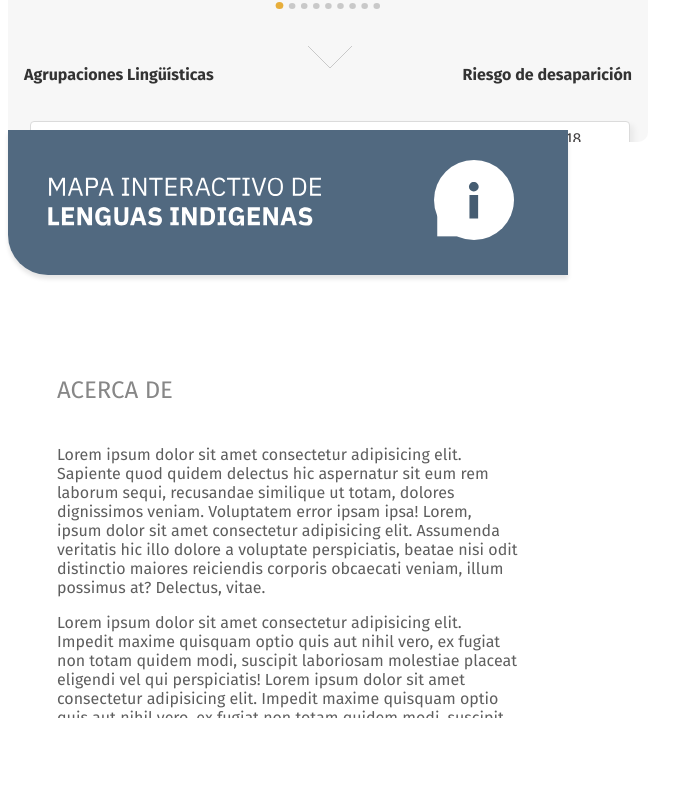
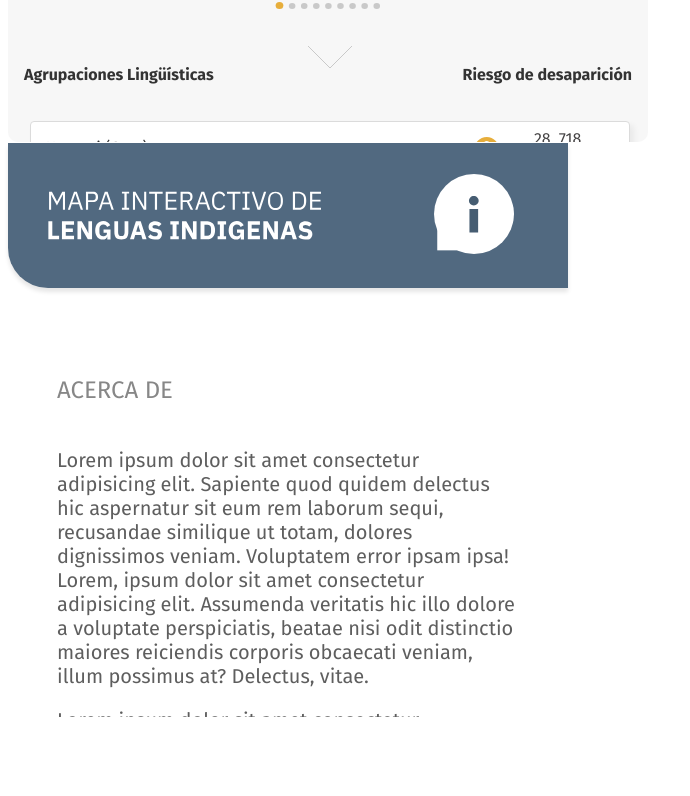
Before and after one commit to ccd-adc-dev/maqueta.compos.mapa, a Svelte app: page / in a window 1280 px wide. Shown: the part 716-1512 px from the top of the page, without its empty margins (0-690 px from the left). Built offline with nearby package versions, Linux system fonts and the light colour scheme.

Commit message:
font size

```diff
--- a/src/componentes/Informacion/Informacion.svelte
+++ b/src/componentes/Informacion/Informacion.svelte
@@ -23,7 +23,7 @@
             width: 560px;
             height: 145px;
             position: relative;
-            top: -45px;
+            top: -32px;
             background: #516980;
             box-shadow: 0px 4px 4px rgba(0, 0, 0, 0.1);
             border-radius: 0px 0px 0px 40px;
@@ -40,13 +40,16 @@
             max-height: 289px;
             overflow-y: auto;
             color: #5E5E5E;
+            font-style: normal;
+            font-weight: normal;
+            font-size: 20px;
+            line-height: 24px;
         }
 
         .Subtitulo {
             font-style: normal;
             font-weight: normal;
             font-size: 24px;
-            line-height: 29px;
             color: #878787;
         }
 
@@ -90,10 +93,6 @@
                 Lorem ipsum dolor sit amet consectetur adipisicing elit. Quo consequuntur autem repudiandae ducimus nobis possimus facere sunt sint vero laudantium ex aperiam ipsa a, beatae neque, nostrum dolor animi sit!
                 Lorem ipsum dolor sit amet consectetur adipisicing elit. Quo consequuntur autem repudiandae ducimus nobis possimus facere sunt sint vero laudantium ex aperiam ipsa a, beatae neque, nostrum dolor animi sit!
             </p>
-            <p>
-                Lorem ipsum, dolor sit amet consectetur adipisicing elit. Eius consequuntur commodi sed amet cum quasi minima voluptatum placeat est necessitatibus. Atque repudiandae laboriosam illum ea, magnam voluptatum sapiente architecto amet!
-                Lorem ipsum, dolor sit amet consectetur adipisicing elit. Eius consequuntur commodi sed amet cum quasi minima voluptatum placeat est necessitatibus. Atque repudiandae laboriosam illum ea, magnam voluptatum sapiente architecto amet!
-            </p>
         </div>
     </div>
 </article>
```
